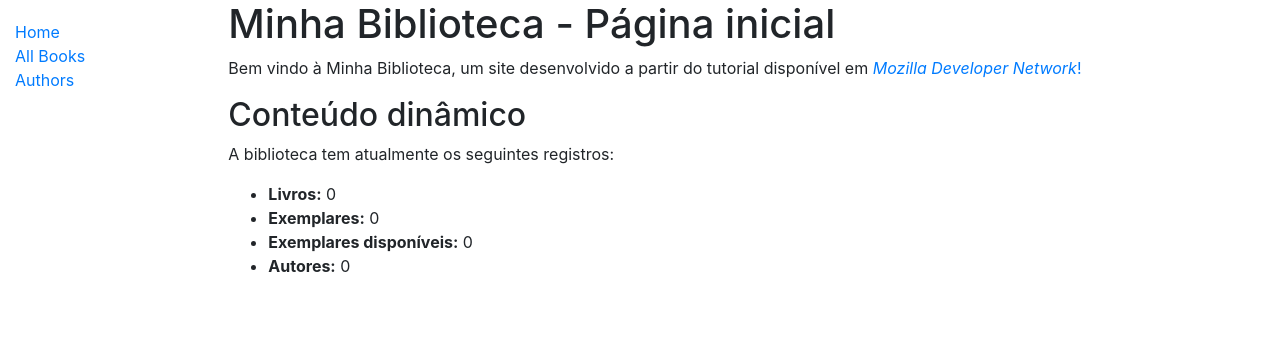
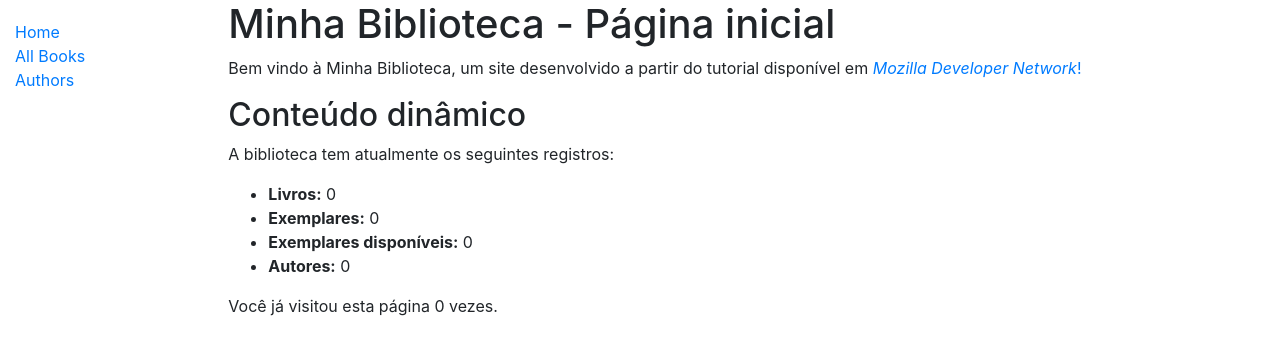
Before and after one commit to gabrielCLimaa/biblioteca, a Django app: page /catalog/ in a window 1280 px wide. Shown: the top 355 px of the page. Run offline with Django 4.2, Linux system fonts and the light colour scheme; data that the repository does not hold is empty; some libraries are stand-ins or nearby versions.

Commit message:
Visitors controll added

```diff
--- a/catalog/templates/base_generic.html
+++ b/catalog/templates/base_generic.html
@@ -3,14 +3,10 @@
 <html>
     <head>
         <title>Minha Biblioteca</title>
-
         <meta name="viewport" content="width=device-width, initial-scale=1, shrink-to-fit=no">
         <link rel="stylesheet" href="https://maxcdn.bootstrapcdn.com/bootstrap/4.0.0/css/bootstrap.min.css" integrity="sha384-Gn5384xqQ1aoWXA+058RXPxPg6fy4IWvTNh0E263XmFcJlSAwiGgFAW/dAiS6JXm" crossorigin="anonymous">
         <link rel="stylesheet" href="https://use.fontawesome.com/releases/v5.3.1/css/all.css" integrity="sha384-mzrmE5qonljUremFsqc01SB46JvROS7bZs3IO2EmfFsd15uHvIt+Y8vEf7N7fWAU" crossorigin="anonymous">
-
         <link rel="stylesheet" href="{%  static '/css/styles.css' %}">
-
-        <link rel="shortcut icon" href="#">
     </head>
     <body>
         <div class="container-fluid">
--- a/catalog/templates/index.html
+++ b/catalog/templates/index.html
@@ -18,4 +18,6 @@
         <li><strong>Autores:</strong> {{ num_authors }}</li>
     </ul>
 
+    <p>Você já visitou esta página {{ num_visitors }}{% if num_visitors == 1 %} vez{% else %} vezes{% endif %}.</p>
+
 {% endblock %}
--- a/catalog/views.py
+++ b/catalog/views.py
@@ -5,19 +5,20 @@ from .models import *
 # Create your views here.
 
 def index(request):
-
     num_books = Book.objects.count()
     num_books_instance = BookInstance.objects.count()
+    num_available_books = BookInstance.objects.filter(status__exact='a').count()
+    num_authors = Author.objects.count()
 
-    num_available_books = BookInstance.objects.filter(status__exact='a').count()
-
-    num_authors = Author.objects.count()
+    num_visitors = request.session.get('num_visitors', 0)
+    request.session['num_visitors'] = num_visitors + 1
 
     context = {
         'num_books' : num_books,
         'num_authors' : num_authors,
         'num_books_instance' : num_books_instance,
-        'num_available_books' : num_available_books
+        'num_available_books' : num_available_books,
+        'num_visitors' : num_visitors
     }
 
     return render(request, 'index.html', context=context)
```
